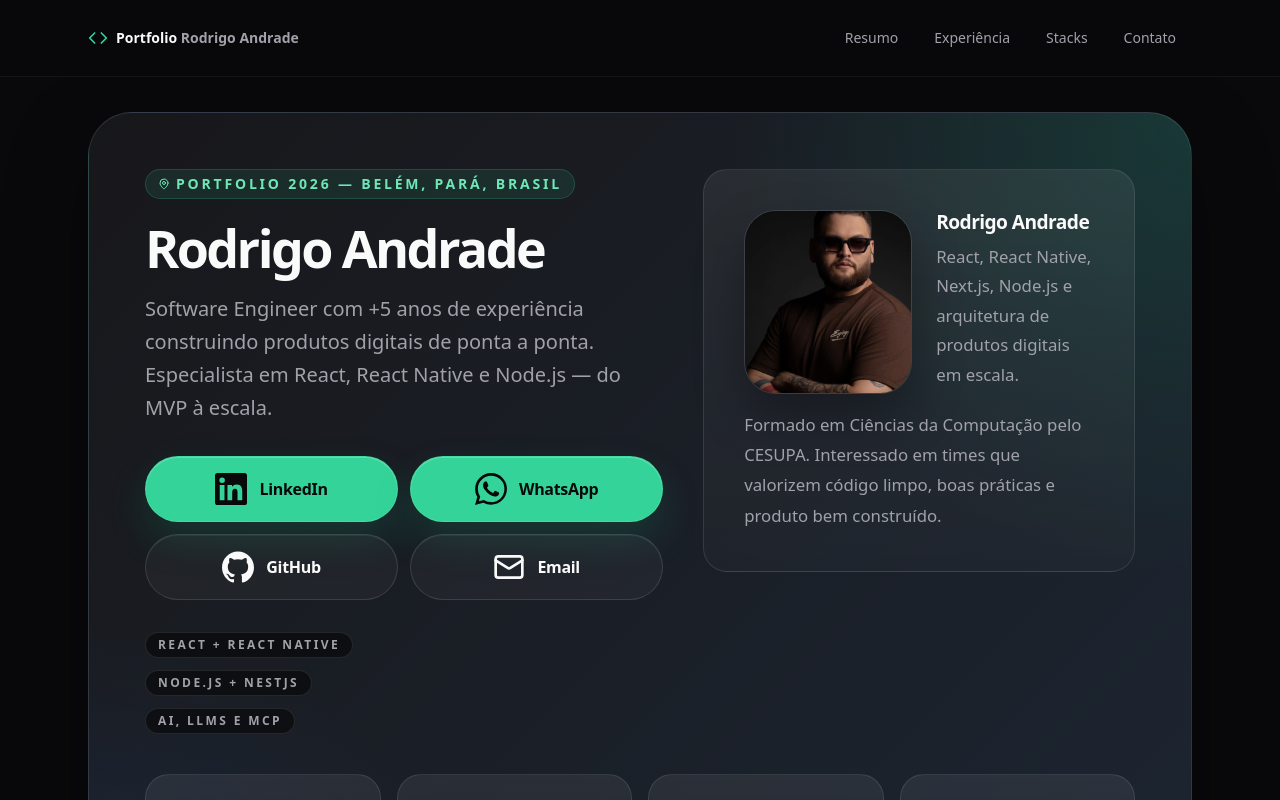
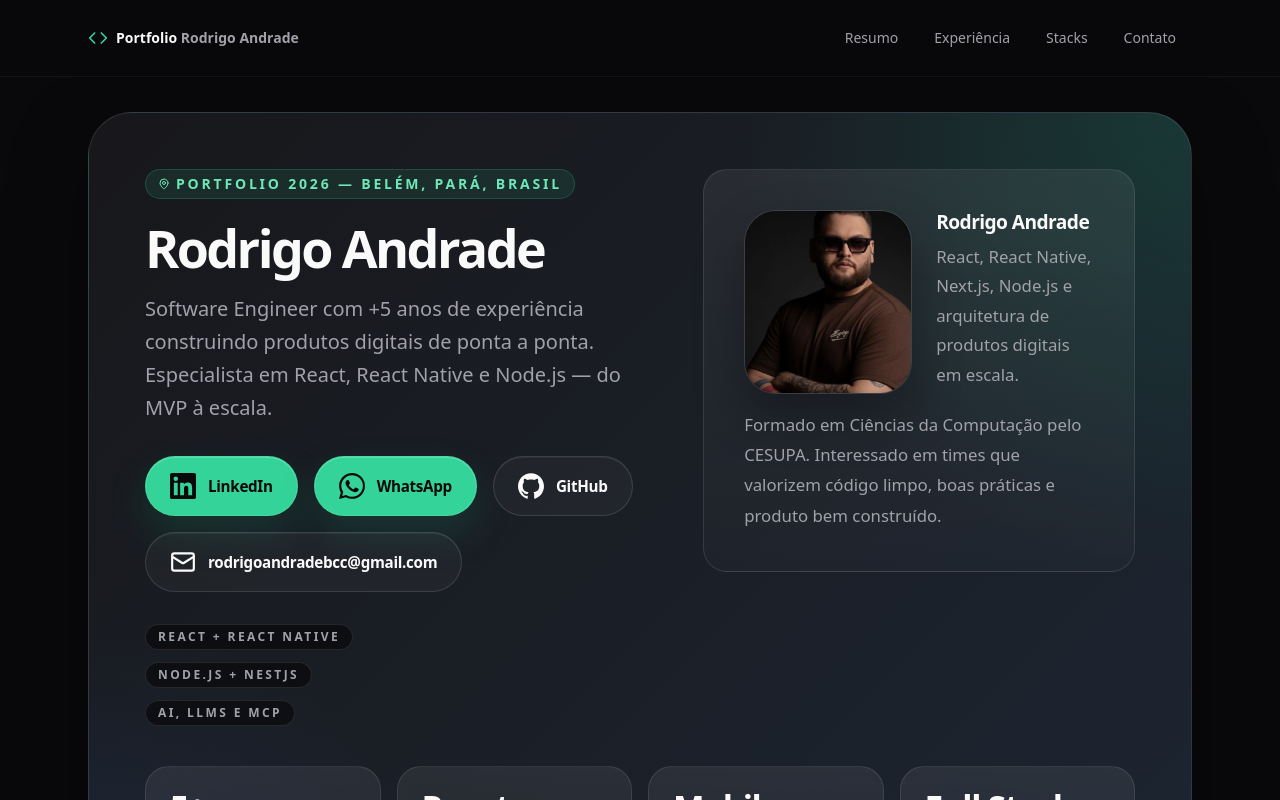
Before and after one commit to rodrigoandradebcc/portfolio-rod-andrade-dev, a React (Vite) app: page / in a window 1280 px wide. Shown: the top 800 px of the page. Built offline with nearby package versions, Linux system fonts and the light colour scheme.

Commit message:
feat: change the main section

```diff
--- a/src/components/sections/Hero.tsx
+++ b/src/components/sections/Hero.tsx
@@ -27,6 +27,10 @@ function StatCard({ value, label }: { value: string; label: string }) {
 
 export function Hero() {
   const whatsappUrl = `https://wa.me/55${personalInfo.phone}`;
+  const primaryCtaClassName =
+    "min-h-[3.6rem] w-fit max-w-full justify-start rounded-[1.35rem] px-4.5 text-[0.95rem] font-semibold tracking-[-0.02em]";
+  const secondaryCtaClassName =
+    "min-h-[3.6rem] w-fit max-w-full justify-start rounded-[1.35rem] border-white/12 bg-white/[0.04] px-4.5 text-[0.95rem] font-semibold tracking-[-0.02em] text-zinc-50 shadow-[inset_0_1px_0_rgba(255,255,255,0.04)] hover:border-white/18 hover:bg-white/[0.07]";
 
   return (
     <section className="border-b border-white/5 pt-28 pb-20">
@@ -55,35 +59,35 @@ export function Hero() {
                 Native e Node.js — do MVP à escala.
               </p>
 
-              <div className="mt-8 grid gap-3 sm:grid-cols-2">
-                <Button href={personalInfo.linkedin} className="w-full">
-                  <LinkedInIcon className="size-8" />
+              <div className="mt-8 flex flex-wrap gap-4">
+                <Button href={personalInfo.linkedin} className={primaryCtaClassName}>
+                  <LinkedInIcon className="size-6.5" />
                   LinkedIn
                 </Button>
                 <Button
                   href={whatsappUrl}
-                  className="w-full bg-[#25D366] text-zinc-950 hover:brightness-110"
+                  className={`${primaryCtaClassName} bg-[#25D366] text-zinc-950 hover:brightness-105`}
                 >
-                  <WhatsAppIcon className="size-8" />
+                  <WhatsAppIcon className="size-6.5" />
                   WhatsApp
                 </Button>
                 {personalInfo.github && (
                   <Button
                     href={personalInfo.github}
                     variant="secondary"
-                    className="w-full"
+                    className={secondaryCtaClassName}
                   >
-                    <GitHubIcon className="size-8" />
+                    <GitHubIcon className="size-6.5" />
                     GitHub
                   </Button>
                 )}
                 <Button
                   href={`mailto:${personalInfo.email}`}
                   variant="secondary"
-                  className="w-full"
+                  className={secondaryCtaClassName}
                 >
-                  <EmailIcon className="size-8" />
-                  Email
+                  <EmailIcon className="size-6.5" />
+                  {personalInfo.email}
                 </Button>
               </div>
 
```
